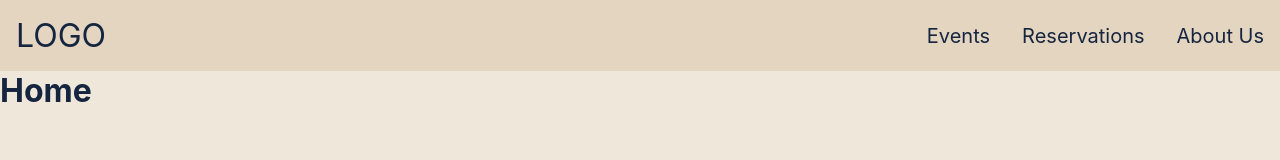
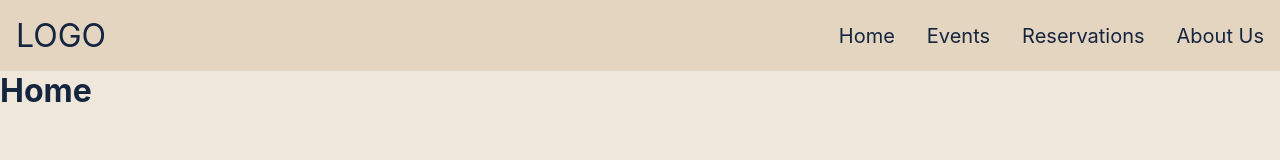
Before and after one commit to AnvarKilyb/Board_Game_Cafe, a React (Vite) app: page / in a window 1280 px wide. Shown: the top 160 px of the page. Built offline with nearby package versions, Linux system fonts and the light colour scheme; the HTML template or start-up script is replaced by a standard one.

Commit message:
small fix

```diff
--- a/src/App.jsx
+++ b/src/App.jsx
@@ -19,6 +19,7 @@
             in the pages folder
             */}
           <Route path="/" element={<Home />} />
+          <Route path="/" element={<Home />} />
           <Route path="/events" element={<Events />} />
           <Route path="/reservations" element={<Reservations />} />
           <Route path="/about" element={<AboutUs />} />
--- a/src/components/header/Header.jsx
+++ b/src/components/header/Header.jsx
@@ -11,6 +11,7 @@
           </Link>
           <ul className={styles.ul}>
             {/*HERE ADDING LINKS(pages) TO THE NAVBAR*/}
+            <CustomLink to="/">Home</CustomLink>
             <CustomLink to="/events">Events</CustomLink>
             <CustomLink to="/reservations">Reservations</CustomLink>
             <CustomLink to="/about">About Us</CustomLink>
```
